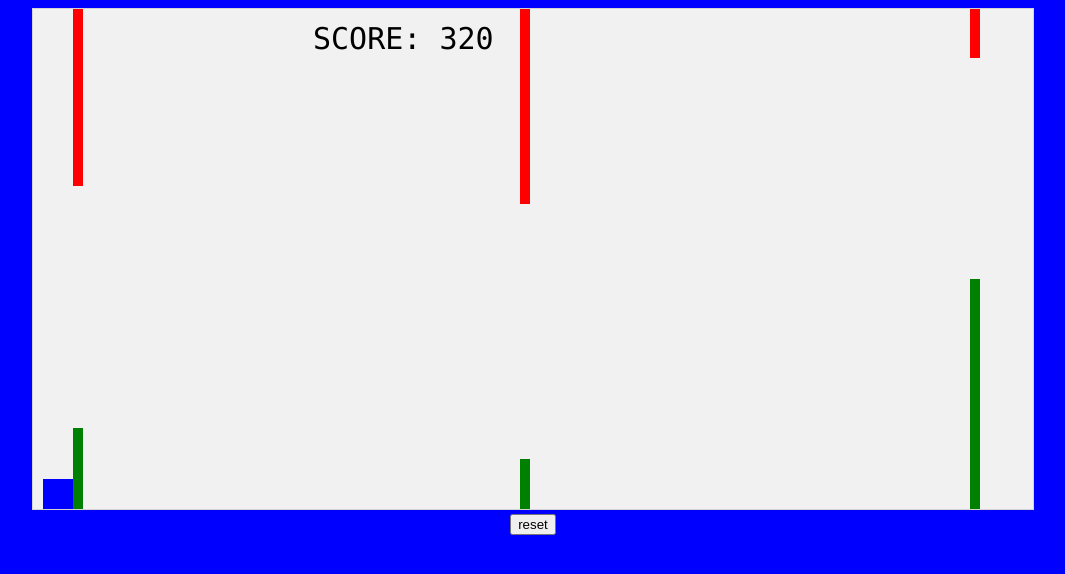
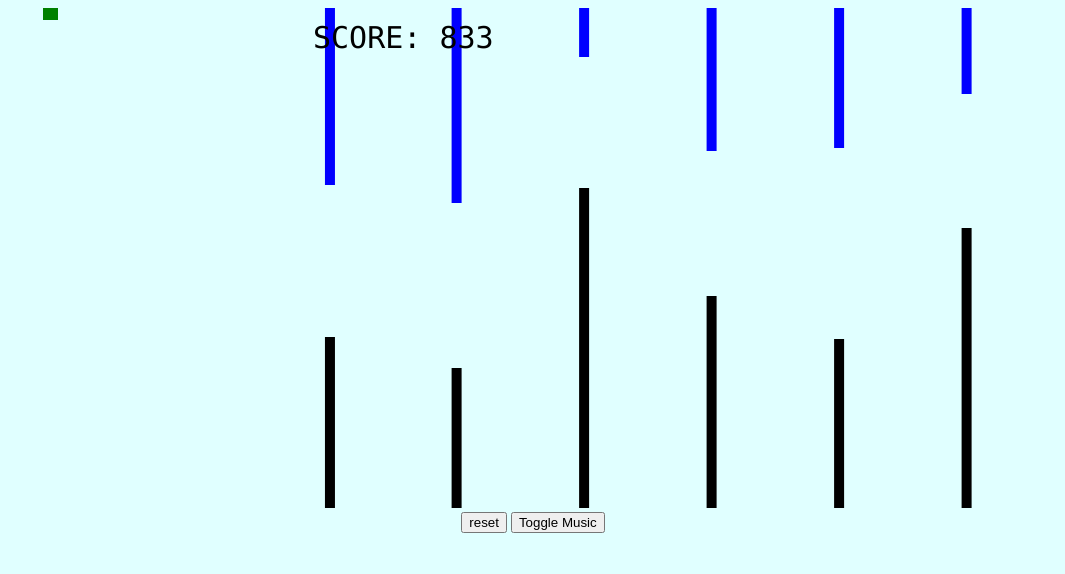
Before and after one commit to loganwe/Box-Bounce, a plain HTML site: page game.html in a window 1280 px wide. Shown: the whole page, without its empty margins (107-1172 px from the left). Drawn offline with Linux system fonts and the light colour scheme.

Commit message:
Add files via upload

```diff
--- a/game.html
+++ b/game.html
@@ -13,11 +13,17 @@ let player;
 let myObstacles = [];
 let myScore;
 let upAcceleration=-0.025;
-let downAcceleration=0.01;
-let gameSpeed=3;
+let downAcceleration=0.025;
+let distance_between_enemies =0.85;
+let gameSpeed=6;
+let theme = new Audio('Theme.mp3');
+let end=new Audio('End Game.mp3')
+let mState=1;
+let Bounce=1;
 function startGame() {
-    player = new component(30, 30, "blue", 10, 120);
-    player.gravity = 0.05;
+
+    player = new component(15, 12, "green", 10, 120);
+    player.gravity = -5;
     myScore = new component("30px", "Consolas", "black", 280, 40, "text");
     myGameArea.start();
 }
@@ -30,7 +36,7 @@ let myGameArea = {
         this.context = this.canvas.getContext("2d");
         document.body.insertBefore(this.canvas, document.body.childNodes[0]);
         this.frameNo = 0;
-        this.interval = setInterval(updateGameArea, 5);
+        this.interval = setInterval(updateGameArea, gameSpeed);
         },
     clear : function() {
         this.context.clearRect(0, 0, this.canvas.width, this.canvas.height);
@@ -71,7 +77,8 @@ function component(width, height, color, x, y, type) {
         let rockbottom = myGameArea.canvas.height - this.height;
         if (this.y > rockbottom) {
             this.y = rockbottom;
-            this.gravitySpeed = 0;
+            this.gravitySpeed = -Bounce;
+            return true;
 
         }
     }
@@ -79,7 +86,7 @@ function component(width, height, color, x, y, type) {
         let TOP = myGameArea.canvas.height +this.height;
         if (this.y < 0) {
             this.y = 0;
-            this.gravitySpeed= 0;
+            this.gravitySpeed= Bounce;
         }
     }
     this.crashWith = function(otherobj) {
@@ -101,8 +108,13 @@ function component(width, height, color, x, y, type) {
 
 function updateGameArea() {
     let x, height, gap, minHeight, maxHeight, minGap, maxGap;
+    if(theme.ended){
+        theme.play()
+    }
     for (i = 0; i < myObstacles.length; i += 1) {
-        if (player.crashWith(myObstacles[i])) {
+        if (player.crashWith(myObstacles[i])||player.hitBottom()) {
+            theme.pause()
+            end.play()
             return;
         }
     }
@@ -113,14 +125,14 @@ function updateGameArea() {
         minHeight = 20;
         maxHeight = 200;
         height = Math.floor(Math.random()*(maxHeight-minHeight+1)+minHeight);
-        minGap = 190;
-        maxGap = 290;
+        minGap = 100;
+        maxGap = 200;
         gap = Math.floor(Math.random()*(maxGap-minGap+1)+minGap);
-        myObstacles.push(new component(10, height, "red", x, 0));
-        myObstacles.push(new component(10, x - height - gap, "green", x, height + gap));
+        myObstacles.push(new component(10, height, "blue", x, 0));
+        myObstacles.push(new component(10, x - height - gap, "black", x, height + gap));
     }
     for (i = 0; i < myObstacles.length; i += 1) {
-        myObstacles[i].x += -gameSpeed;
+        myObstacles[i].x += -distance_between_enemies;
         myObstacles[i].update();
     }
     myScore.text="SCORE: " + myGameArea.frameNo;
@@ -135,7 +147,7 @@ function everyinterval(n) {
 }
 
 function accelerate(n) {
-    player.gravity = n;
+    player.gravity = -n;
  }
  document.addEventListener("keydown",event=>{
     accelerate(upAcceleration);
@@ -143,16 +155,21 @@ function accelerate(n) {
  document.addEventListener("keyup",event=>{
     accelerate(downAcceleration);
  })
-  document.addEventListener("mousedown",event=>{
-    accelerate(upAcceleration);
- })
- document.addEventListener("mouseup",event=>{
-    accelerate(downAcceleration);
- })
+    let Toggle=()=>{
+ if(mState===1){
+    theme.play()
+    mState--
+ }else{
+    theme.pause()
+    mState++
+ }
+ }
+
 </script>
 
 <br>
 <button onclick="document.location.reload()">reset</button>
-<!-- <button onclick="player.gravity*=-1"; upAcceleration*=-1>Flip Gravity</button> -->
+<button onclick="Toggle()">Toggle Music</button>
+<!-- <audio src="Choir Project 22-23 (2).mp3" autoplay loop></audio> -->
 </body>
 </html>
--- a/style.css
+++ b/style.css
@@ -1,8 +1,8 @@
-canvas {
-    border:1px solid #d3d3d3;
-    background-color: #f1f1f1;
-}
+/*canvas {
+    /* border:1px solid #d3d3d3;
+    background-color: lightcyan;
+}*/
 body{
     text-align: center;
-    background-color: blue;
+    background-color: lightcyan;
 }
```
Also changed, not shown: 1 other file.
